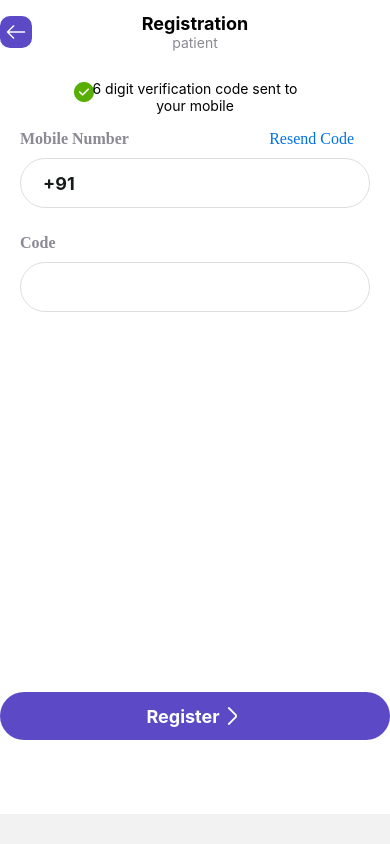
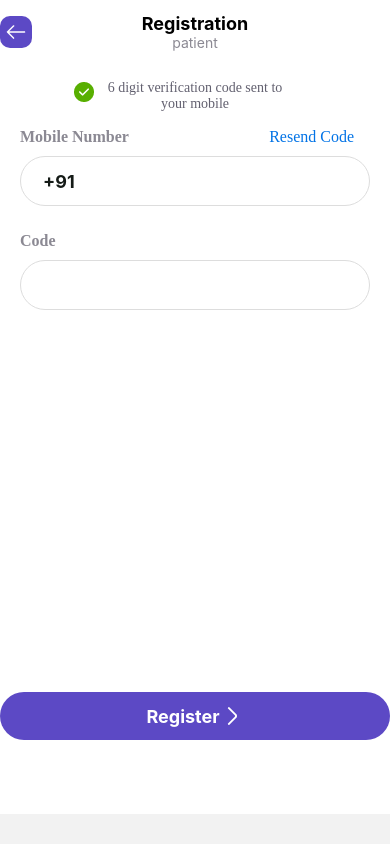
Before and after one commit to AnupamBB/mobileApp, a React Native app: screen /NumberVarification in a window 390 px wide. Built offline with nearby package versions, Linux system fonts and the light colour scheme.

Commit message:
debuging functions and making ui responsive

```diff
--- a/src/components/patientRegistration/NumberVarification.tsx
+++ b/src/components/patientRegistration/NumberVarification.tsx
@@ -12,8 +12,8 @@ const NumberVarification = ({navigation}: NumberVarificationProps) => {
     <View style={styles.container}>
       <Image source={require('../../../assets/photos/tick-circle.png')} style={styles.tickCircle} />
       <View style={styles.varificationsMessageContainer}>
-        <Text>6 digit verification code sent to</Text>
-        <Text>your mobile</Text>
+        <Text style={styles.varificationsMessage}>6 digit verification code sent to</Text>
+        <Text style={styles.varificationsMessage}>your mobile</Text>
       </View>
       <View style={styles.containerHeading}>
         <Text style={styles.inputHeading}>Mobile Number</Text>
@@ -55,6 +55,10 @@ const styles = StyleSheet.create({
     alignItems: 'center',
     marginTop: 16,
     fontWeight: '500',
+    color: '#62606F',
+  },
+  varificationsMessage: {
+    fontFamily: 'Lato-Bold',
     color: '#62606F',
   },
   containerHeading: {
--- a/src/components/patientRegistration/SurgeryDetails.tsx
+++ b/src/components/patientRegistration/SurgeryDetails.tsx
@@ -188,7 +188,20 @@ const styles = StyleSheet.create({
     borderColor: '#ddd',
     fontSize: 18,
     paddingLeft: 22,
-    color: '#151B17',
+  },
+  cityInput: {
+    width: '100%',
+    height: 50,
+    fontWeight: 'bold',
+    backgroundColor: '#fff',
+    paddingHorizontal: 15,
+    marginVertical: 10,
+    marginBottom: 100,
+    borderRadius: 50,
+    borderWidth: 1,
+    borderColor: '#ddd',
+    fontSize: 18,
+    paddingLeft: 22,
   },
   dateInput: {
     width: '100%',
```
